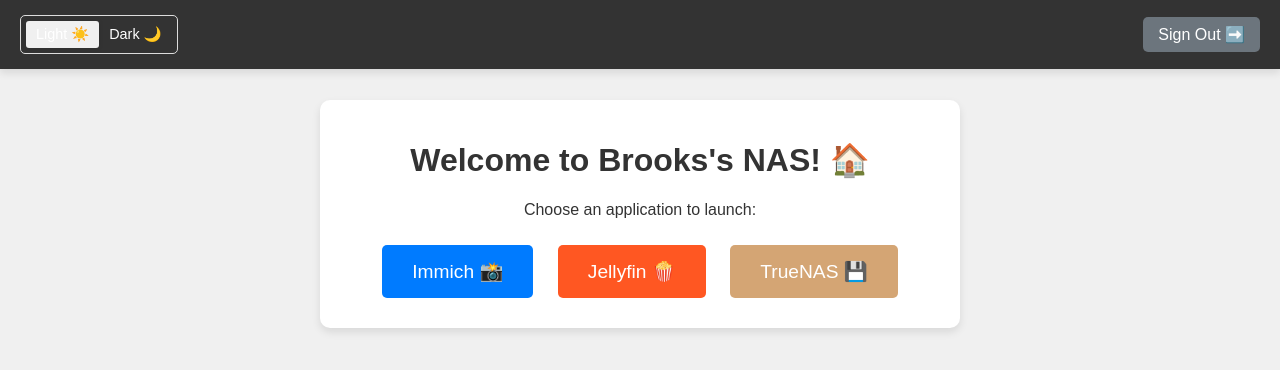
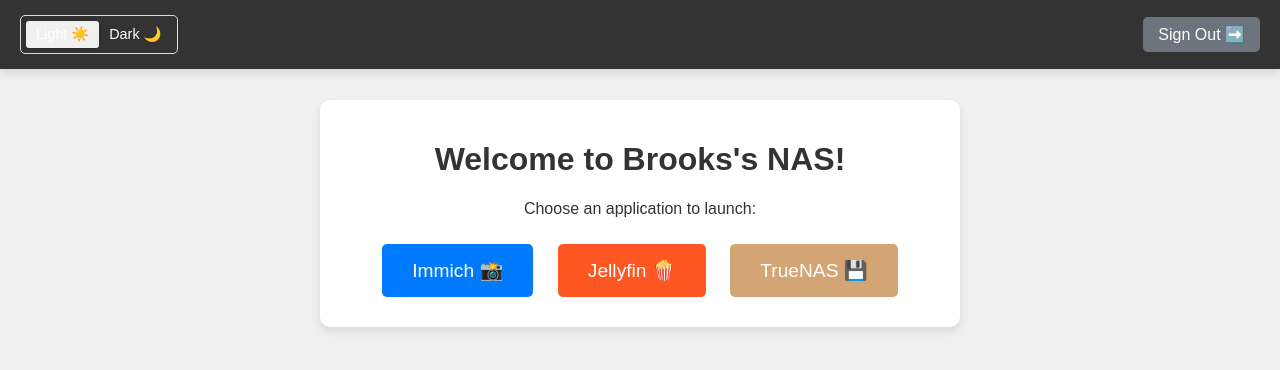
Before and after one commit to robbiestar11/brooksnas-landing-page, a plain HTML site: page index.html in a window 1280 px wide. Drawn offline with Linux system fonts and the light colour scheme.

Commit message:
Update index.html

```diff
--- a/index.html
+++ b/index.html
@@ -21,7 +21,7 @@
         </a>
     </div>
     <div class="container">
-        <h1>Welcome to Brooks's NAS! 🏠</h1>
+        <h1>Welcome to Brooks's NAS! </h1>
         <p>Choose an application to launch:</p>
         <a href="https://immich.brooksnas.com" class="button immich-button">
             Immich 📸
```
